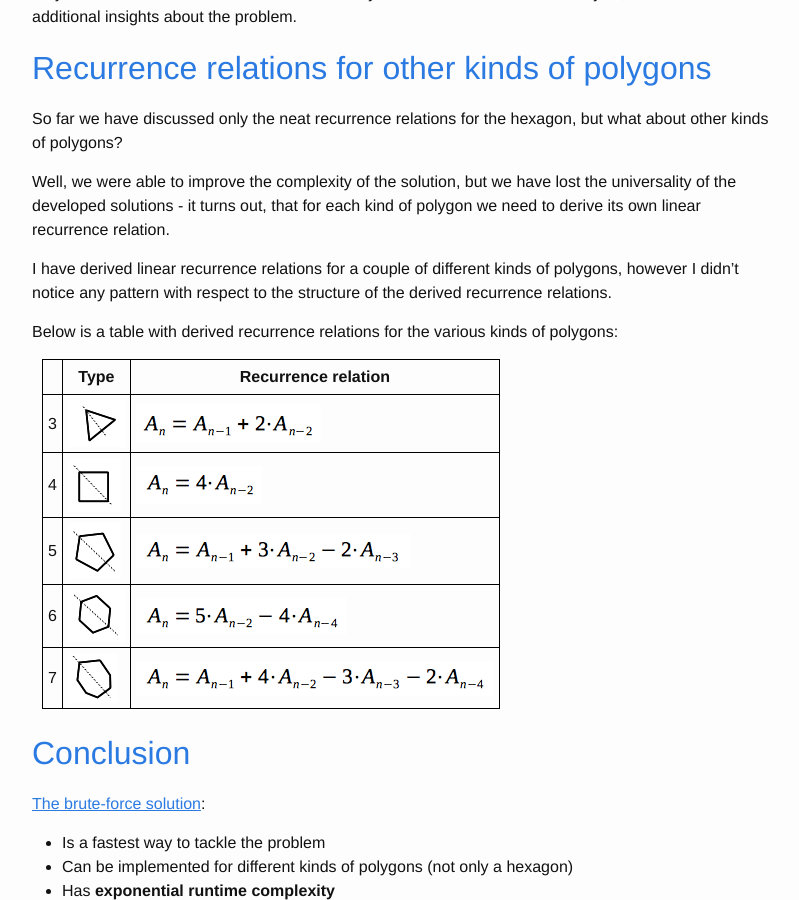
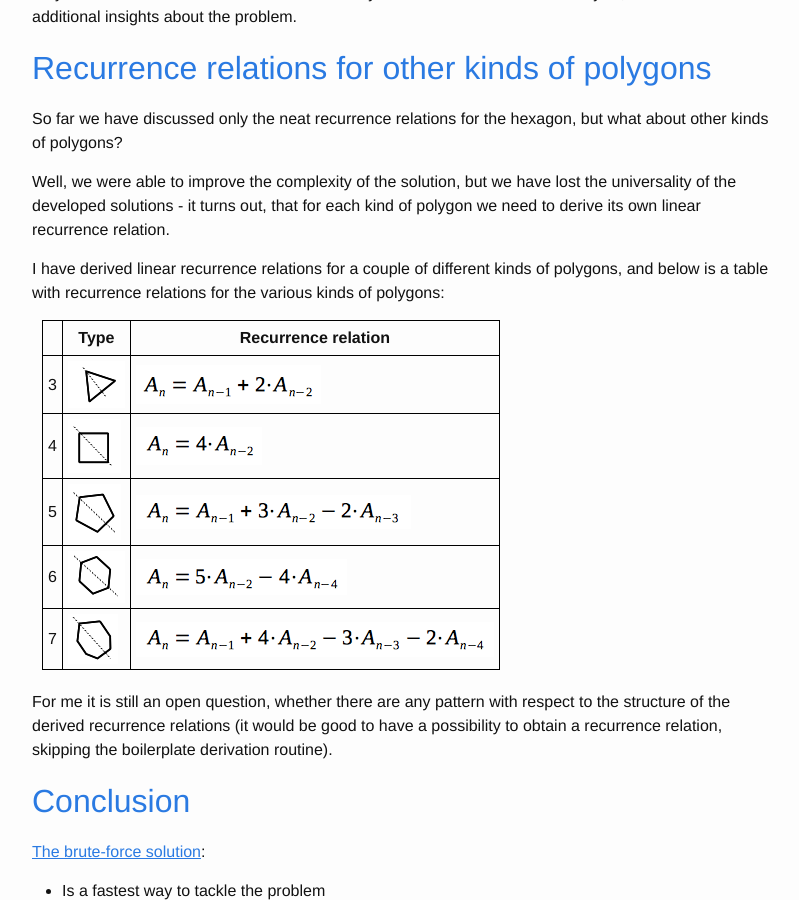
Before and after one commit to lagodiuk/lagodiuk.github.io, a Jekyll site: the page built from _posts/2017-03-26-problem_solving_algorithms_and_math.md, in a window 1280 px wide and 900 px high, scrolled down 15042 px. Shown: the whole window, without its empty margins (238-1037 px from the left). Built offline with Jekyll 4.4.1, drawn with Linux system fonts in a browser that asks for light colours; Markdown is read by kramdown in place of the engine named in the settings.

```diff
--- a/_posts/2017-03-26-problem_solving_algorithms_and_math.md
+++ b/_posts/2017-03-26-problem_solving_algorithms_and_math.md
@@ -455,9 +455,7 @@
 
 Well, we were able to improve the complexity of the solution, but we have lost the universality of the developed solutions - it turns out, that for each kind of polygon we need to derive its own linear recurrence relation.
 
-I have derived linear recurrence relations for a couple of different kinds of polygons, however I didn't notice any pattern with respect to the structure of the derived recurrence relations.
-
-Below is a table with derived recurrence relations for the various kinds of polygons:
+I have derived linear recurrence relations for a couple of different kinds of polygons, and below is a table with recurrence relations for the various kinds of polygons:
 
 | |Type|Recurrence relation|
 |---|---|---|
@@ -466,6 +464,8 @@
 |5|![Pentagon](/images/problem_solving_algorithms_and_math/img38.png)| ![Pentagon recurrence relation](/images/problem_solving_algorithms_and_math/img43.png) |
 |6|![Hexagon](/images/problem_solving_algorithms_and_math/img39.png)| ![Hexagon recurrence relation](/images/problem_solving_algorithms_and_math/img44.png) |
 |7|![Heptagon](/images/problem_solving_algorithms_and_math/img40.png) | ![Heptagon recurrence relation](/images/problem_solving_algorithms_and_math/img45.png) |
+
+For me it is still an open question, whether there are any pattern with respect to the structure of the derived recurrence relations (it would be good to have a possibility to obtain a recurrence relation, skipping the boilerplate derivation routine).
 
 ## [Conclusion](#conclusion) ##
 [The brute-force solution]({{page.url}}#brute-force-solution):
```
